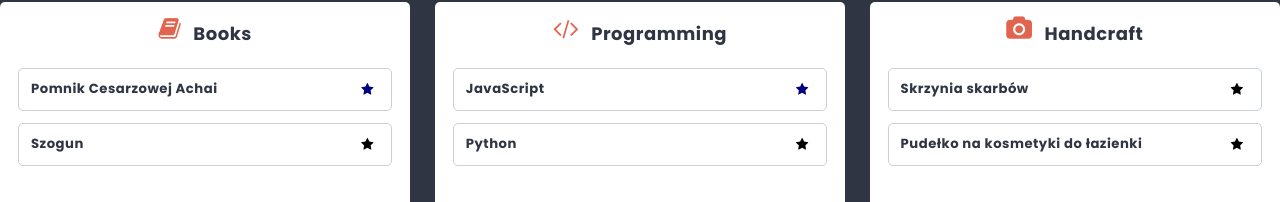
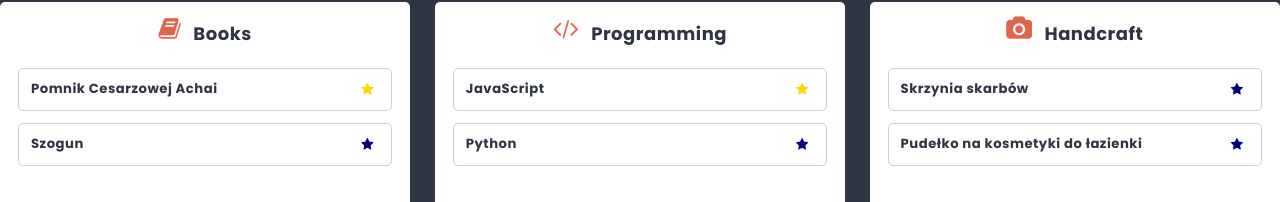
Before and after one commit to msedkiewicz/kodilla-module-15-to-do-app, a React (Create React App) app: page /list/1 in a window 1280 px wide. Shown: the part 409-611 px from the top of the page. Built offline with nearby package versions, Linux system fonts and the light colour scheme.

Commit message:
Add styles to Favourite component

```diff
--- a/src/components/Card/Card.module.scss
+++ b/src/components/Card/Card.module.scss
@@ -1,4 +1,4 @@
-@import '../../styles/settings.scss';
+@import "../../styles/settings.scss";
 
 .card {
   position: relative;
@@ -13,13 +13,17 @@
 }
 
 .button {
-    border:none;
+  border: none;
   background-color: #fff;
   &:hover {
     cursor: pointer;
   }
-}
-
-.isActive {
+  i {
     color: $color-navy-blue;
   }
+}
+.isActive {
+  i {
+    color: $color-gold;
+  }
+}
--- a/src/components/Favourite/Favourite.module.scss
+++ b/src/components/Favourite/Favourite.module.scss
@@ -18,7 +18,7 @@
   color: $color-dark;
 }
 
-@media (max-width: 767px) {
+@media (max-width: 768px) {
   .column {
     width: 100%;
     margin: 0 0 $base-size 0;
--- a/src/styles/settings.scss
+++ b/src/styles/settings.scss
@@ -3,6 +3,7 @@ $color-dark: #2f3542;
 $color-success: #26de81;
 $color-warning: #e1644e;
 $color-navy-blue: #000080;
+$color-gold: #FFD700;
 
 $font-text: 'Poppins', sans-serif;
 
```
Lines whose indentation alone changed are shown as unchanged.
